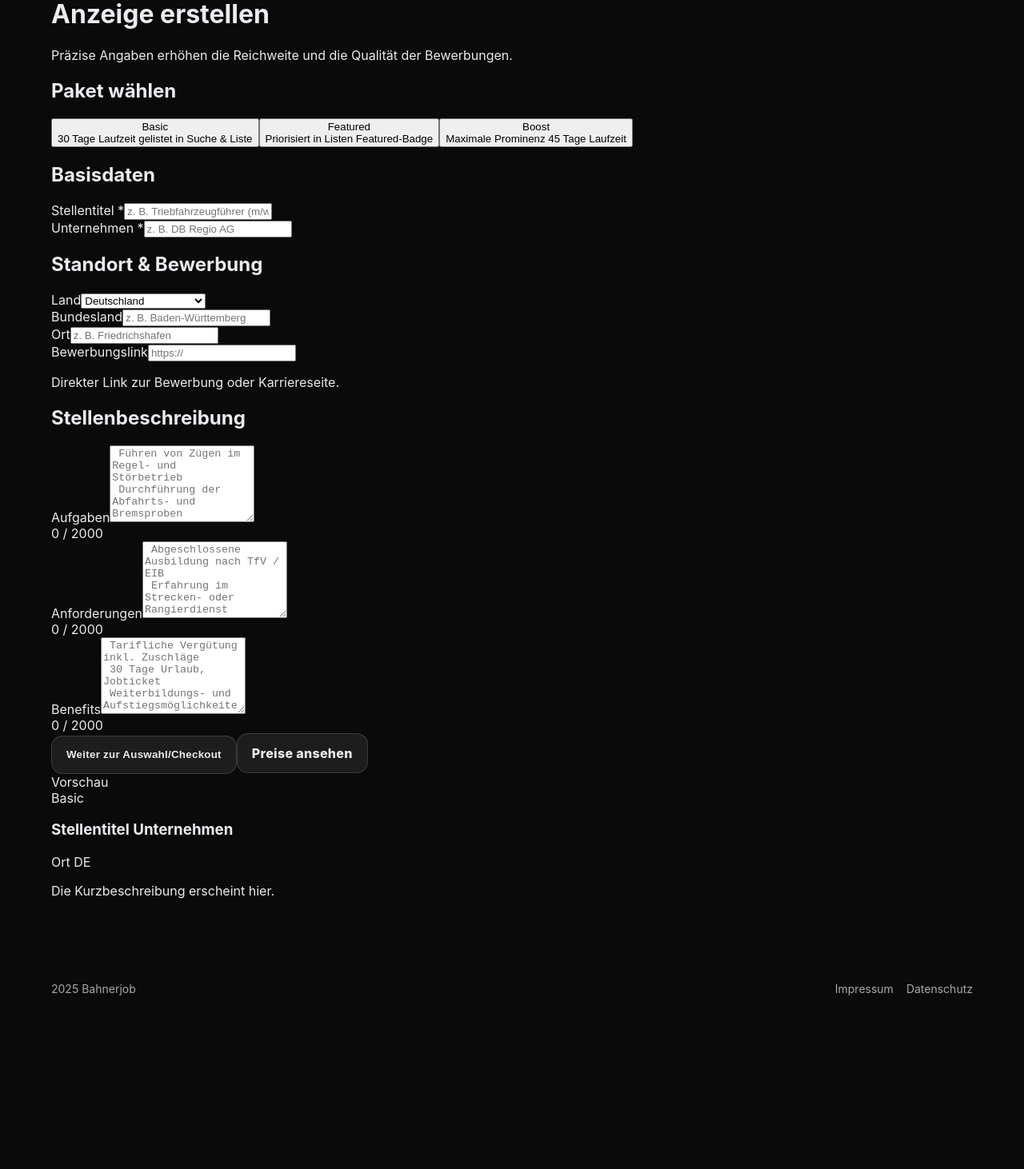
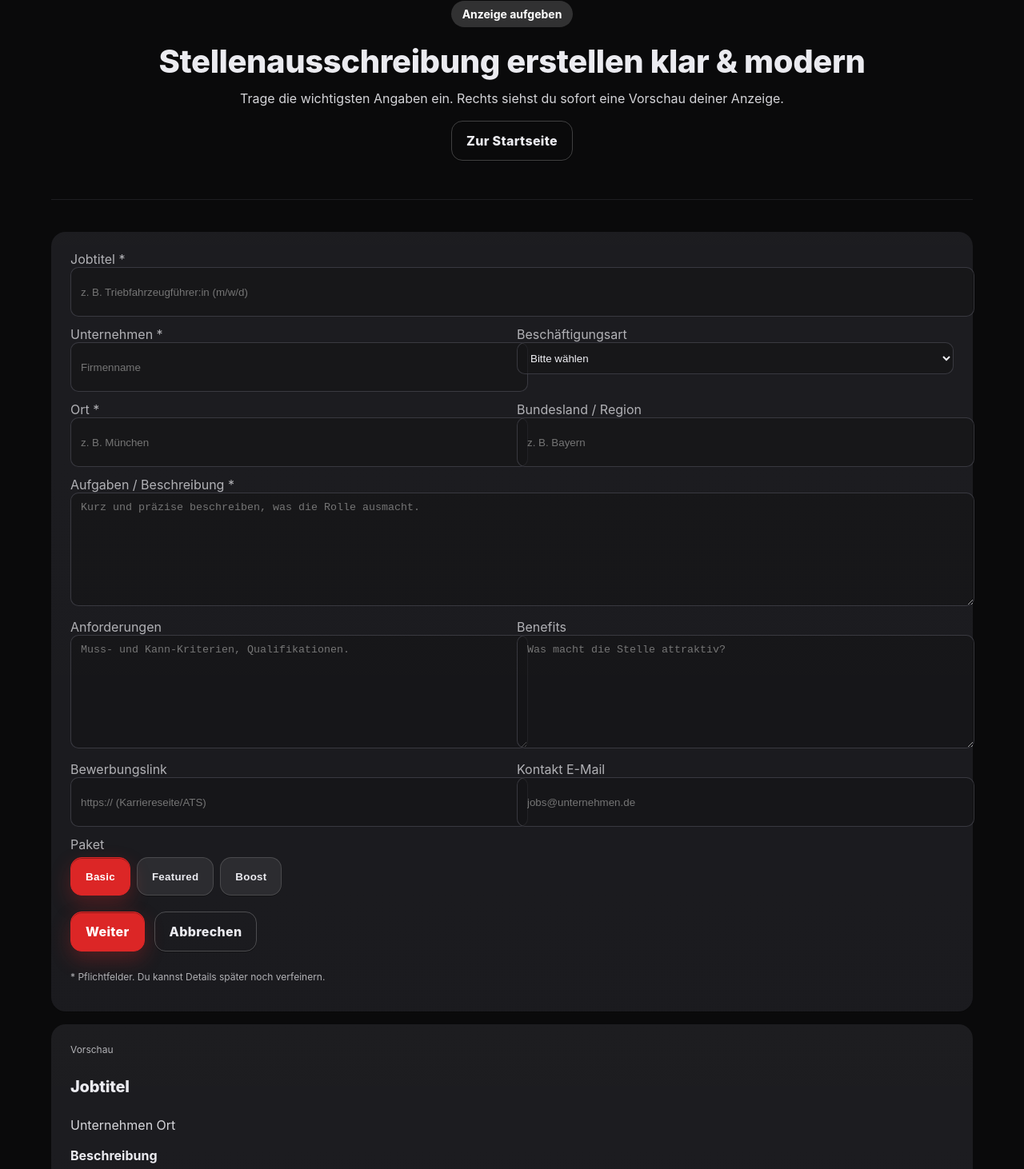
Before and after one commit to Bahnerjob/bahnerjob, a Next.js app: page /jobs/new in a window 1280 px wide. Shown: the part 128-1590 px from the top of the page at 80% size. Before the commit the page ends 1421 px from the top, so only its background shows below. Built offline with nearby package versions, Linux system fonts and the light colour scheme.

Commit message:
feat(jobs/new): moderne Erstellen-Seite mit Live-Vorschau (Dark, klare CTAs)

```diff
--- a/app/jobs/new/page.tsx
+++ b/app/jobs/new/page.tsx
@@ -1,15 +1,239 @@
-import { Suspense } from "react";
-import NewJobView from "./view";
+"use client";
 
-export const metadata = {
-  title: "Anzeige entwerfen – Bahnerjob",
-  description: "Stellenanzeige erstellen und Paket wählen."
+import React from "react";
+import Link from "next/link";
+
+type Form = {
+  title: string;
+  company: string;
+  location: string;
+  region: string;
+  type: string;
+  description: string;
+  requirements: string;
+  benefits: string;
+  applyUrl: string;
+  contactEmail: string;
+  package: "basic" | "featured" | "boost";
 };
 
 export default function NewJobPage() {
+  const [form, setForm] = React.useState<Form>({
+    title: "",
+    company: "",
+    location: "",
+    region: "",
+    type: "",
+    description: "",
+    requirements: "",
+    benefits: "",
+    applyUrl: "",
+    contactEmail: "",
+    package: "basic",
+  });
+
+  function up<K extends keyof Form>(key: K) {
+    return (e: React.ChangeEvent<HTMLInputElement | HTMLTextAreaElement | HTMLSelectElement>) =>
+      setForm((f) => ({ ...f, [key]: e.target.value as Form[K] }));
+  }
+
+  const isPrimaryDisabled =
+    !form.title.trim() ||
+    !form.company.trim() ||
+    !form.location.trim() ||
+    !form.description.trim();
+
   return (
-    <Suspense fallback={<div className="card p-6">Lädt Formular…</div>}>
-      <NewJobView />
-    </Suspense>
+    <main className="page-wrap">
+      {/* HERO */}
+      <section style={{textAlign:"center", padding:"24px 0 8px"}}>
+        <div className="chip">Anzeige aufgeben</div>
+        <h1
+          style={{
+            fontFamily:"Manrope, Inter, system-ui, -apple-system, 'Segoe UI', Roboto, Arial, sans-serif",
+            fontWeight:800, letterSpacing:"-0.01em",
+            fontSize:"clamp(2rem,4.6vw,2.5rem)", margin:"18px 0 0"
+          }}
+        >
+          Stellenausschreibung erstellen  klar & modern
+        </h1>
+        <p style={{maxWidth:"46rem", margin:"12px auto 0", color:"rgba(235,235,240,.9)"}}>
+          Trage die wichtigsten Angaben ein. Rechts siehst du sofort eine Vorschau deiner Anzeige.
+        </p>
+        <div style={{display:"flex", gap:"12px", justifyContent:"center", marginTop:"18px"}}>
+          <Link href="/" className="btn btn-secondary">Zur Startseite</Link>
+        </div>
+      </section>
+
+      <hr className="rule" />
+
+      {/* GRID: Formular links, Vorschau rechts */}
+      <section style={{display:"grid", gap:"16px"}}>
+        <div style={{display:"grid", gap:"14px", gridTemplateColumns:"1fr", alignItems:"start"}}>
+          {/* FORM */}
+          <form className="panel" style={{display:"grid", gap:"12px"}} onSubmit={(e) => e.preventDefault()}>
+            <div>
+              <label className="muted" htmlFor="title">Jobtitel *</label>
+              <input id="title" value={form.title} onChange={up("title")}
+                placeholder="z. B. Triebfahrzeugführer:in (m/w/d)"
+                style={inputStyle}/>
+            </div>
+
+            <div style={{display:"grid", gap:"12px", gridTemplateColumns:"1fr 1fr"}}>
+              <div>
+                <label className="muted" htmlFor="company">Unternehmen *</label>
+                <input id="company" value={form.company} onChange={up("company")}
+                  placeholder="Firmenname" style={inputStyle}/>
+              </div>
+              <div>
+                <label className="muted" htmlFor="type">Beschäftigungsart</label>
+                <select id="type" value={form.type} onChange={up("type")} style={selectStyle}>
+                  <option value="">Bitte wählen </option>
+                  <option>Vollzeit</option>
+                  <option>Teilzeit</option>
+                  <option>Ausbildung</option>
+                  <option>Befristet</option>
+                </select>
+              </div>
+            </div>
+
+            <div style={{display:"grid", gap:"12px", gridTemplateColumns:"1fr 1fr"}}>
+              <div>
+                <label className="muted" htmlFor="location">Ort *</label>
+                <input id="location" value={form.location} onChange={up("location")}
+                  placeholder="z. B. München" style={inputStyle}/>
+              </div>
+              <div>
+                <label className="muted" htmlFor="region">Bundesland / Region</label>
+                <input id="region" value={form.region} onChange={up("region")}
+                  placeholder="z. B. Bayern" style={inputStyle}/>
+              </div>
+            </div>
+
+            <div>
+              <label className="muted" htmlFor="description">Aufgaben / Beschreibung *</label>
+              <textarea id="description" value={form.description} onChange={up("description")}
+                rows={5} placeholder="Kurz und präzise beschreiben, was die Rolle ausmacht."
+                style={textareaStyle}/>
+            </div>
+
+            <div style={{display:"grid", gap:"12px", gridTemplateColumns:"1fr 1fr"}}>
+              <div>
+                <label className="muted" htmlFor="requirements">Anforderungen</label>
+                <textarea id="requirements" value={form.requirements} onChange={up("requirements")}
+                  rows={4} placeholder="Muss- und Kann-Kriterien, Qualifikationen."
+                  style={textareaStyle}/>
+              </div>
+              <div>
+                <label className="muted" htmlFor="benefits">Benefits</label>
+                <textarea id="benefits" value={form.benefits} onChange={up("benefits")}
+                  rows={4} placeholder="Was macht die Stelle attraktiv?"
+                  style={textareaStyle}/>
+              </div>
+            </div>
+
+            <div style={{display:"grid", gap:"12px", gridTemplateColumns:"1fr 1fr"}}>
+              <div>
+                <label className="muted" htmlFor="applyUrl">Bewerbungslink</label>
+                <input id="applyUrl" value={form.applyUrl} onChange={up("applyUrl")}
+                  placeholder="https:// (Karriereseite/ATS)" style={inputStyle}/>
+              </div>
+              <div>
+                <label className="muted" htmlFor="contactEmail">Kontakt E-Mail</label>
+                <input id="contactEmail" value={form.contactEmail} onChange={up("contactEmail")}
+                  placeholder="jobs@unternehmen.de" style={inputStyle}/>
+              </div>
+            </div>
+
+            <div>
+              <label className="muted" htmlFor="package">Paket</label>
+              <div style={{display:"flex", gap:"8px", flexWrap:"wrap", marginTop:"6px"}}>
+                <button type="button" onClick={() => setForm(f => ({...f, package:"basic"}))}
+                  className={"btn " + (form.package==="basic" ? "btn-primary" : "")}>Basic</button>
+                <button type="button" onClick={() => setForm(f => ({...f, package:"featured"}))}
+                  className={"btn " + (form.package==="featured" ? "btn-primary" : "")}>Featured</button>
+                <button type="button" onClick={() => setForm(f => ({...f, package:"boost"}))}
+                  className={"btn " + (form.package==="boost" ? "btn-primary" : "")}>Boost</button>
+              </div>
+            </div>
+
+            <div style={{display:"flex", gap:"12px", flexWrap:"wrap", marginTop:"8px"}}>
+              <Link
+                href={"/pricing"}
+                className={"btn btn-primary" + (isPrimaryDisabled ? " disabled" : "")}
+                aria-disabled={isPrimaryDisabled}
+                onClick={(e) => { if (isPrimaryDisabled) e.preventDefault(); }}
+              >
+                Weiter
+              </Link>
+              <Link href="/" className="btn btn-secondary">Abbrechen</Link>
+            </div>
+
+            <p className="muted" style={{fontSize:12}}>
+              * Pflichtfelder. Du kannst Details später noch verfeinern.
+            </p>
+          </form>
+        </div>
+
+        {/* PREVIEW */}
+        <aside className="panel" style={{display:"grid", gap:"10px"}}>
+          <div className="muted" style={{fontSize:12}}>Vorschau</div>
+          <h2 style={{
+            fontFamily:"Manrope, Inter, system-ui, -apple-system, 'Segoe UI', Roboto, Arial, sans-serif",
+            fontSize:"20px", fontWeight:800, letterSpacing:"-0.01em"
+          }}>
+            {form.title || "Jobtitel"}
+          </h2>
+          <div style={{color:"rgba(235,235,240,.9)"}}>
+            {form.company || "Unternehmen"}  {form.location || "Ort"}{form.region ? ` (${form.region})` : ""}{form.type ? `  ${form.type}` : ""}
+          </div>
+
+          <section>
+            <div style={{fontWeight:700, marginTop:8}}>Beschreibung</div>
+            <p className="muted" style={{marginTop:6}}>
+              {form.description || "Kurze Zusammenfassung der Aufgaben."}
+            </p>
+          </section>
+
+          {!!form.requirements.trim() && (
+            <section>
+              <div style={{fontWeight:700, marginTop:8}}>Anforderungen</div>
+              <p className="muted" style={{marginTop:6, whiteSpace:"pre-wrap"}}>{form.requirements}</p>
+            </section>
+          )}
+
+          {!!form.benefits.trim() && (
+            <section>
+              <div style={{fontWeight:700, marginTop:8}}>Benefits</div>
+              <p className="muted" style={{marginTop:6, whiteSpace:"pre-wrap"}}>{form.benefits}</p>
+            </section>
+          )}
+
+          <div style={{display:"flex", gap:"8px", flexWrap:"wrap", marginTop:10}}>
+            {form.applyUrl ? (
+              <a href={form.applyUrl} target="_blank" rel="noopener noreferrer" className="btn">Jetzt bewerben</a>
+            ) : (
+              <span className="btn disabled" aria-disabled="true">Jetzt bewerben</span>
+            )}
+            <span className="chip">{form.package === "basic" ? "Basic" : form.package === "featured" ? "Featured" : "Boost"}</span>
+          </div>
+        </aside>
+      </section>
+    </main>
   );
 }
+
+/** Inline Input Styles im Dark-Theme  neutral & gut sichtbar */
+const baseField = {
+  width: "100%",
+  background: "rgba(20,20,22,.6)",
+  border: "1px solid rgba(80,80,90,.6)",
+  color: "rgb(240,240,245)",
+  borderRadius: "10px",
+  padding: "10px 12px",
+  outline: "none" as const
+};
+
+const inputStyle: React.CSSProperties = { ...baseField, height: "40px" };
+const selectStyle: React.CSSProperties = { ...baseField, height: "40px" };
+const textareaStyle: React.CSSProperties = { ...baseField, minHeight: "120px" };
```
